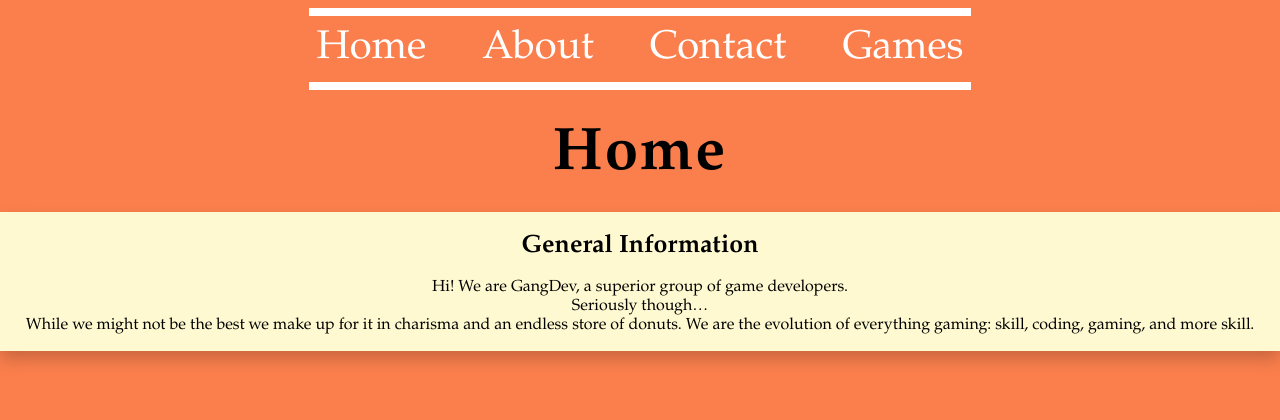
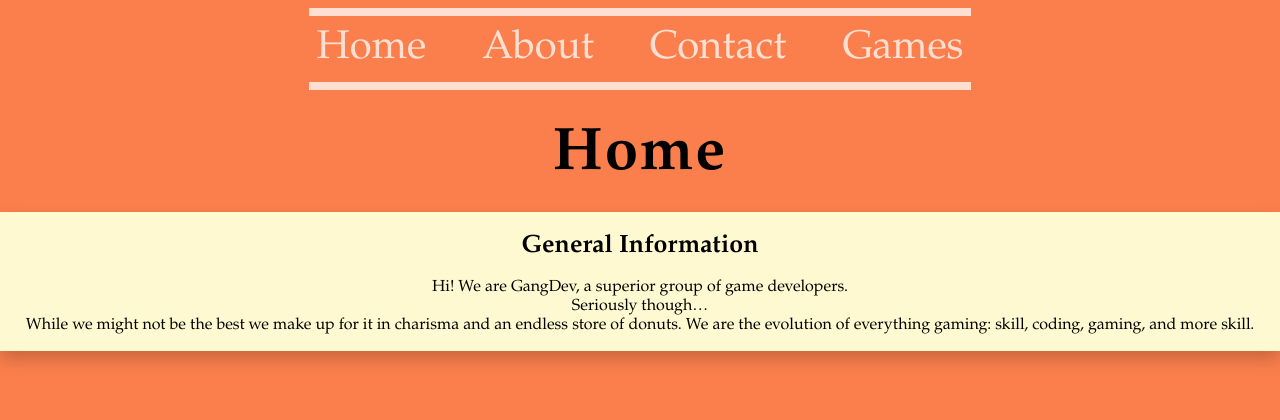
Before and after one commit to Serided/GangDev, a PHP site: page / in a window 1280 px wide. Shown: the top 420 px of the page. Run offline with PHP 8.4, Linux system fonts and the light colour scheme.

Commit message:
Made menu slightly transparent.

```diff
--- a/css/style.css
+++ b/css/style.css
@@ -63,6 +63,10 @@ h2,h3,h4,h5,h6 {
   margin-bottom: 0;
 }
 
+.line {
+  opacity: 75%;
+}
+
 /* Make the sections snap to the sides of the page */
 .fullw {
   box-sizing: border-box;
@@ -79,6 +83,7 @@ h2,h3,h4,h5,h6 {
 .btn {
   font-family: "Book Antiqua";
   background-color: #FB7F4D;
+  opacity: 75%;
   border-radius: 10px;
   /* background-color: transparent; */
   text-decoration: none;
--- a/index.html
+++ b/index.html
@@ -9,7 +9,7 @@
   <body class="main-p fullw">
     <!-- <div>Logo here</div> -->
     <div class="navbar fullw">
-      <hr size="8px" width="660px" color="white">
+      <hr size="8px" width="660px" color="white" class="line">
 
       <button class="btn">
         <a href="index.html" class="btn-text">Home</a>
@@ -51,7 +51,7 @@
         </div>
       </div>
 
-      <hr size="8px" width="660px" color="white">
+      <hr size="8px" width="660px" color="white" class="line">
     </div>
 
     <div class="filler fullw"></div>
--- a/jens.html
+++ b/jens.html
@@ -8,7 +8,7 @@
   </head>
   <body class="main-p">
     <div class="navbar fullw">
-      <hr size="8px" width="660px" color="white">
+      <hr size="8px" width="660px" color="white" class="line">
 
       <button class="btn">
         <a href="index.html" class="btn-text">Home</a>
@@ -50,7 +50,7 @@
         </div>
       </div>
 
-      <hr size="8px" width="660px" color="white">
+      <hr size="8px" width="660px" color="white" class="line">
     </div>
 
     <div class="filler fullw"></div>
--- a/john.html
+++ b/john.html
@@ -8,7 +8,7 @@
   </head>
   <body class="main-p">
     <div class="navbar fullw">
-      <hr size="8px" width="660px" color="white">
+      <hr size="8px" width="660px" color="white" class="line">
 
       <button class="btn">
         <a href="index.html" class="btn-text">Home</a>
@@ -50,7 +50,7 @@
         </div>
       </div>
 
-      <hr size="8px" width="660px" color="white">
+      <hr size="8px" width="660px" color="white" class="line">
     </div>
 
     <div class="filler fullw"></div>
--- a/jorgen.html
+++ b/jorgen.html
@@ -8,7 +8,7 @@
   </head>
   <body class="main-p">
     <div class="navbar fullw">
-      <hr size="8px" width="660px" color="white">
+      <hr size="8px" width="660px" color="white" class="line">
 
       <button class="btn">
         <a href="index.html" class="btn-text">Home</a>
@@ -50,7 +50,7 @@
         </div>
       </div>
 
-      <hr size="8px" width="660px" color="white">
+      <hr size="8px" width="660px" color="white" class="line">
     </div>
 
     <div class="filler fullw"></div>
--- a/kate.html
+++ b/kate.html
@@ -8,7 +8,7 @@
   </head>
   <body class="main-p">
     <div class="navbar fullw">
-      <hr size="8px" width="660px" color="white">
+      <hr size="8px" width="660px" color="white" class="line">
 
       <button class="btn">
         <a href="index.html" class="btn-text">Home</a>
@@ -50,7 +50,7 @@
         </div>
       </div>
 
-      <hr size="8px" width="660px" color="white">
+      <hr size="8px" width="660px" color="white" class="line">
     </div>
 
     <div class="filler fullw"></div>
```
